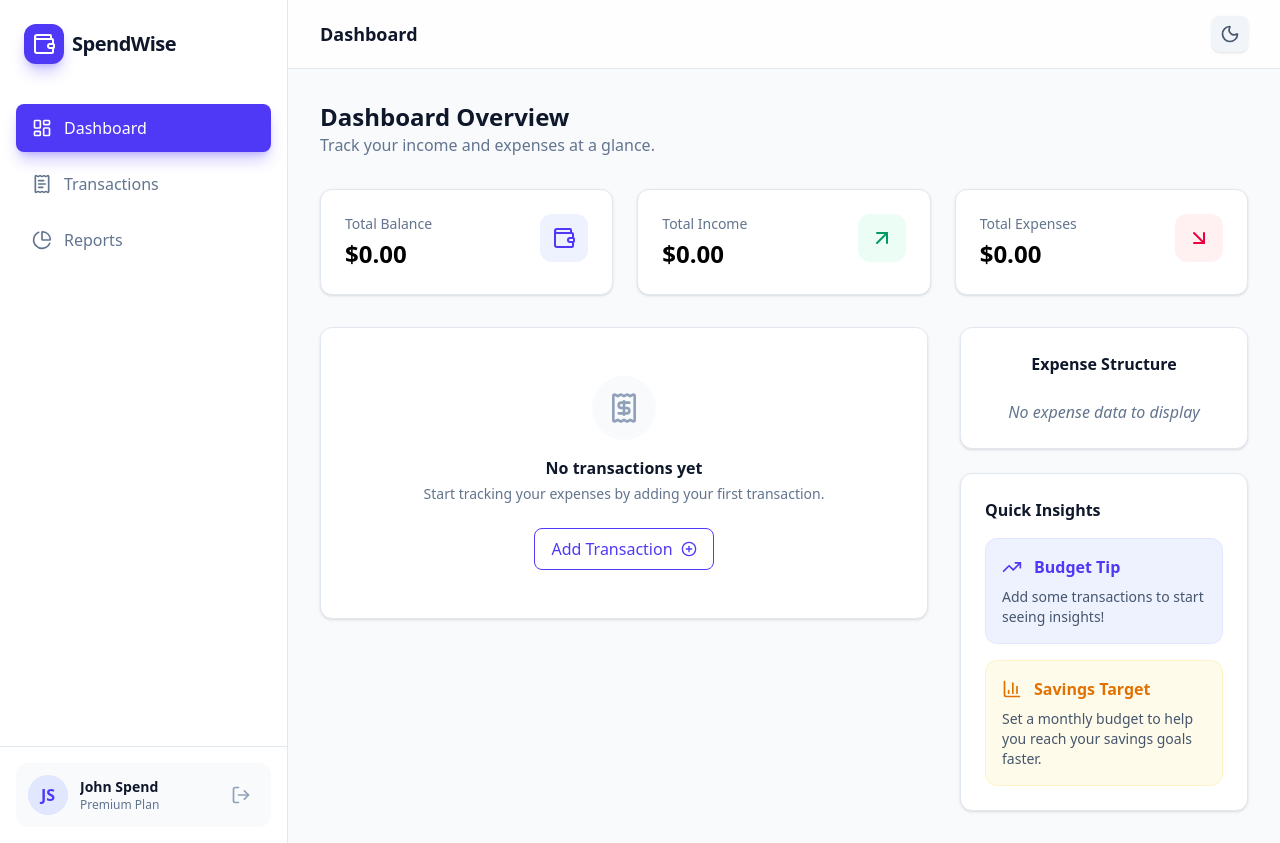
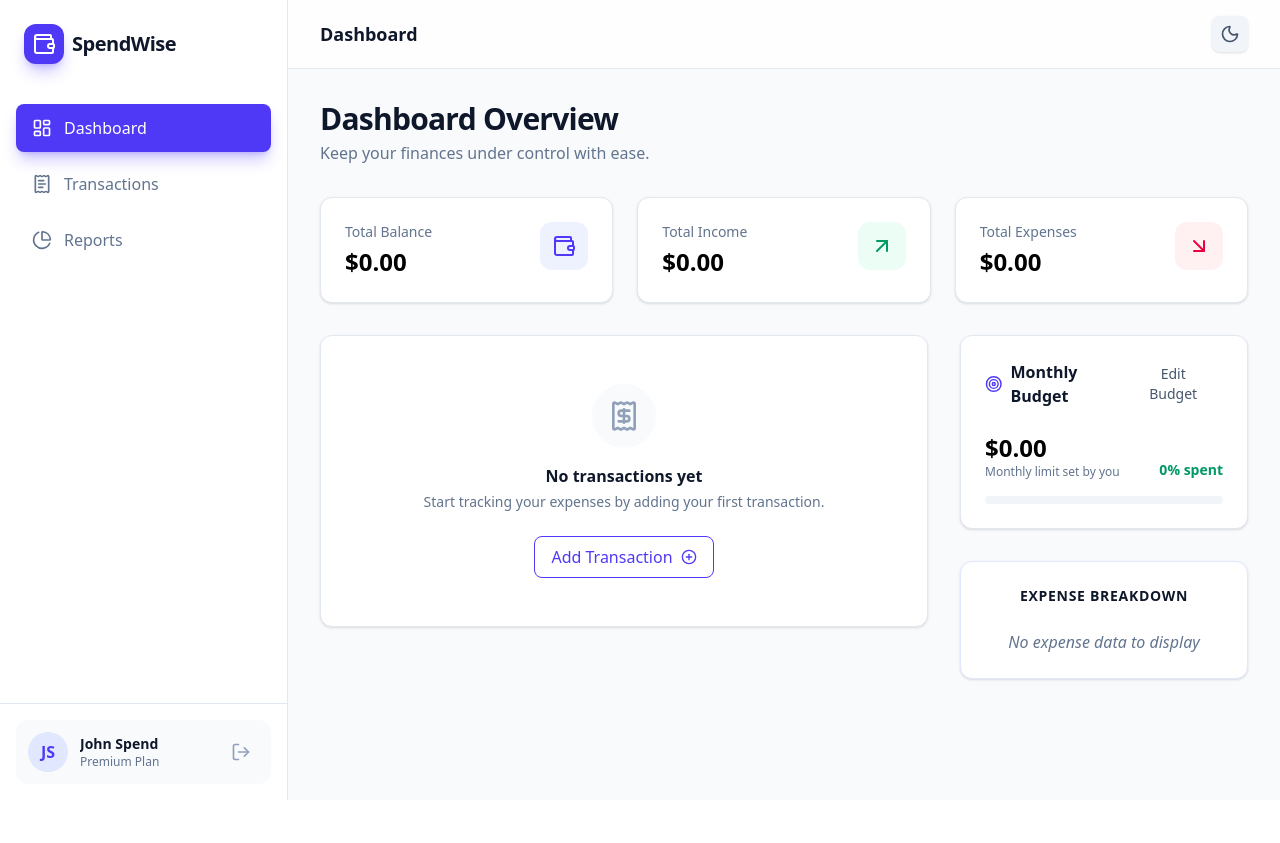
Before and after one commit to shuayb344/SpendWise3, a React (Vite) app: page / in a window 1280 px wide. After the commit the page ends 800 px from the top, so only its background shows below. Built offline with nearby package versions, Linux system fonts and the light colour scheme.

Commit message:
Feat: Implement production-ready CSV Export for transactions

```diff
--- /dev/null
+++ b/src/components/dashboard/BudgetManager.jsx
@@ -0,0 +1,92 @@
+import React, { useState } from 'react';
+import { useFinance } from '../../context/FinanceContext';
+import { Button, Input, Card } from '../ui';
+import { Target, AlertCircle, CheckCircle2 } from 'lucide-react';
+import { formatCurrency, cn } from '../../utils/helpers';
+
+export const BudgetManager = () => {
+    const { budget, setBudget, totals } = useFinance();
+    const [isEditing, setIsEditing] = useState(false);
+    const [tempBudget, setTempBudget] = useState(budget);
+
+    const handleSave = () => {
+        setBudget(parseFloat(tempBudget) || 0);
+        setIsEditing(false);
+    };
+
+    const percentSpent = budget > 0 ? (totals.expenses / budget) * 100 : 0;
+    const isOverBudget = budget > 0 && totals.expenses > budget;
+
+    return (
+        <Card className="p-6">
+            <div className="flex items-center justify-between mb-6">
+                <div className="flex items-center gap-2">
+                    <Target className="w-5 h-5 text-indigo-600" />
+                    <h3 className="font-bold text-slate-900 dark:text-white">Monthly Budget</h3>
+                </div>
+                {!isEditing ? (
+                    <Button variant="ghost" className="text-sm h-8" onClick={() => setIsEditing(true)}>
+                        Edit Budget
+                    </Button>
+                ) : (
+                    <div className="flex gap-2">
+                        <Button variant="ghost" className="text-sm h-8" onClick={() => setIsEditing(false)}>Cancel</Button>
+                        <Button className="text-sm h-8 px-3" onClick={handleSave}>Save</Button>
+                    </div>
+                )}
+            </div>
+
+            {!isEditing ? (
+                <div className="space-y-4">
+                    <div className="flex justify-between items-end">
+                        <div>
+                            <p className="text-2xl font-bold dark:text-white">{formatCurrency(budget)}</p>
+                            <p className="text-xs text-slate-500">Monthly limit set by you</p>
+                        </div>
+                        <div className="text-right">
+                            <p className={cn(
+                                "text-sm font-bold",
+                                isOverBudget ? "text-rose-600" : "text-emerald-600"
+                            )}>
+                                {Math.round(percentSpent)}% spent
+                            </p>
+                        </div>
+                    </div>
+
+                    <div className="w-full h-2 bg-slate-100 dark:bg-slate-800 rounded-full overflow-hidden">
+                        <div
+                            className={cn(
+                                "h-full transition-all duration-500 ease-out",
+                                isOverBudget ? "bg-rose-500" : percentSpent > 80 ? "bg-amber-500" : "bg-indigo-600"
+                            )}
+                            style={{ width: `${Math.min(percentSpent, 100)}%` }}
+                        />
+                    </div>
+
+                    {isOverBudget && (
+                        <div className="flex items-center gap-2 p-3 bg-rose-50 dark:bg-rose-900/10 border border-rose-100 dark:border-rose-900/20 rounded-xl text-rose-600 dark:text-rose-400 text-xs font-medium">
+                            <AlertCircle className="w-4 h-4" />
+                            <span>Warning: You have exceeded your monthly budget by {formatCurrency(totals.expenses - budget)}</span>
+                        </div>
+                    )}
+
+                    {!isOverBudget && budget > 0 && (
+                        <div className="flex items-center gap-2 p-3 bg-emerald-50 dark:bg-emerald-900/10 border border-emerald-100 dark:border-emerald-900/20 rounded-xl text-emerald-600 dark:text-emerald-400 text-xs font-medium">
+                            <CheckCircle2 className="w-4 h-4" />
+                            <span>You are currently within your budget. Good job!</span>
+                        </div>
+                    )}
+                </div>
+            ) : (
+                <Input
+                    type="number"
+                    label="Set Monthly Limit ($)"
+                    value={tempBudget}
+                    onChange={(e) => setTempBudget(e.target.value)}
+                    placeholder="e.g. 2000"
+                    autoFocus
+                />
+            )}
+        </Card>
+    );
+};
--- /dev/null
+++ b/src/components/transactions/CSVExport.jsx
@@ -0,0 +1,42 @@
+import { useRef } from 'react';
+import { useFinance } from '../../context/FinanceContext';
+import { Button } from '../ui';
+import { Download } from 'lucide-react';
+
+export const CSVExport = () => {
+    const { transactions } = useFinance();
+
+    const exportToCSV = () => {
+        if (transactions.length === 0) return;
+
+        const headers = ['Date', 'Title', 'Category', 'Amount', 'Type'];
+        const rows = transactions.map(t => [
+            t.date,
+            t.title,
+            t.category,
+            t.amount,
+            t.type
+        ]);
+
+        const csvContent = [
+            headers.join(','),
+            ...rows.map(row => row.join(','))
+        ].join('\n');
+
+        const blob = new Blob([csvContent], { type: 'text/csv;charset=utf-8;' });
+        const link = document.createElement('a');
+        const url = URL.createObjectURL(blob);
+        link.setAttribute('href', url);
+        link.setAttribute('download', 'spendwise_transactions.csv');
+        link.style.visibility = 'hidden';
+        document.body.appendChild(link);
+        link.click();
+        document.body.removeChild(link);
+    };
+
+    return (
+        <Button variant="outline" onClick={exportToCSV} disabled={transactions.length === 0}>
+            <Download className="w-4 h-4" /> Export CSV
+        </Button>
+    );
+};
--- a/src/pages/Dashboard.jsx
+++ b/src/pages/Dashboard.jsx
@@ -2,58 +2,35 @@ import React from 'react';
 import { useFinance } from '../context/FinanceContext';
 import { SummaryCards } from '../components/dashboard/SummaryCards';
 import { RecentTransactions } from '../components/dashboard/RecentTransactions';
+import { BudgetManager } from '../components/dashboard/BudgetManager';
 import { CategoryPieChart } from '../components/charts/CategoryPieChart';
 import { Card } from '../components/ui';
-import { BarChart3, TrendingUp } from 'lucide-react';
 
 const Dashboard = () => {
     const { transactions, totals, loading } = useFinance();
 
     return (
         <div className="space-y-8">
-            <div>
-                <h1 className="text-2xl font-bold text-slate-900 dark:text-white">Dashboard Overview</h1>
-                <p className="text-slate-500 dark:text-slate-400">Track your income and expenses at a glance.</p>
+            <div className="flex flex-col md:flex-row md:items-center md:justify-between gap-4">
+                <div>
+                    <h1 className="text-3xl font-extrabold text-slate-900 dark:text-white tracking-tight">Dashboard Overview</h1>
+                    <p className="text-slate-500 dark:text-slate-400 mt-1">Keep your finances under control with ease.</p>
+                </div>
             </div>
 
             <SummaryCards totals={totals} />
 
             <div className="grid grid-cols-1 lg:grid-cols-3 gap-8">
-                <div className="lg:col-span-2 space-y-6">
+                <div className="lg:col-span-2 space-y-8">
                     <RecentTransactions transactions={transactions} loading={loading} />
                 </div>
 
-                <div className="space-y-6">
-                    <Card className="p-6">
-                        <h3 className="font-bold text-slate-900 dark:text-white mb-6 text-center">Expense Structure</h3>
+                <div className="space-y-8">
+                    <BudgetManager />
+
+                    <Card className="p-6 border-indigo-100 dark:border-indigo-900/30">
+                        <h3 className="font-bold text-slate-900 dark:text-white mb-6 text-center text-sm uppercase tracking-wider">Expense Breakdown</h3>
                         <CategoryPieChart transactions={transactions} />
-                    </Card>
-
-                    <Card className="p-6">
-                        <h3 className="font-bold text-slate-900 dark:text-white mb-4">Quick Insights</h3>
-                        <div className="space-y-4">
-                            <div className="p-4 bg-indigo-50 dark:bg-indigo-900/10 rounded-xl border border-indigo-100 dark:border-indigo-900/20">
-                                <div className="flex items-center gap-3 text-indigo-600 dark:text-indigo-400 mb-2 font-bold">
-                                    <TrendingUp className="w-5 h-5" />
-                                    <span>Budget Tip</span>
-                                </div>
-                                <p className="text-sm text-slate-600 dark:text-slate-400">
-                                    {transactions.length === 0
-                                        ? "Add some transactions to start seeing insights!"
-                                        : "You're doing great! Keep an eye on your recurring expenses to save more."}
-                                </p>
-                            </div>
-
-                            <div className="p-4 bg-amber-50 dark:bg-amber-900/10 rounded-xl border border-amber-100 dark:border-amber-900/20">
-                                <div className="flex items-center gap-3 text-amber-600 dark:text-amber-400 mb-2 font-bold">
-                                    <BarChart3 className="w-5 h-5" />
-                                    <span>Savings Target</span>
-                                </div>
-                                <p className="text-sm text-slate-600 dark:text-slate-400">
-                                    Set a monthly budget to help you reach your savings goals faster.
-                                </p>
-                            </div>
-                        </div>
                     </Card>
                 </div>
             </div>
--- a/src/pages/Transactions.jsx
+++ b/src/pages/Transactions.jsx
@@ -1,8 +1,9 @@
 import React, { useState } from 'react';
 import { TransactionForm } from '../components/transactions/TransactionForm';
 import { TransactionList } from '../components/transactions/TransactionList';
+import { CSVExport } from '../components/transactions/CSVExport';
 import { Button, Card } from '../components/ui';
-import { Plus, X, Download } from 'lucide-react';
+import { Plus, X } from 'lucide-react';
 import { motion, AnimatePresence } from 'framer-motion';
 
 const Transactions = () => {
@@ -16,9 +17,7 @@ const Transactions = () => {
                     <p className="text-slate-500 dark:text-slate-400">Manage and track your historical spending.</p>
                 </div>
                 <div className="flex gap-3">
-                    <Button variant="outline" className="hidden sm:flex" onClick={() => {/* Mock CSV */ }}>
-                        <Download className="w-4 h-4" /> Export CSV
-                    </Button>
+                    <CSVExport />
                     <Button onClick={() => setIsFormOpen(true)}>
                         <Plus className="w-4 h-4" /> Add New
                     </Button>
```
Also changed, not shown: src/components/transactions/TransactionList.jsx (+70 -38 lines).
